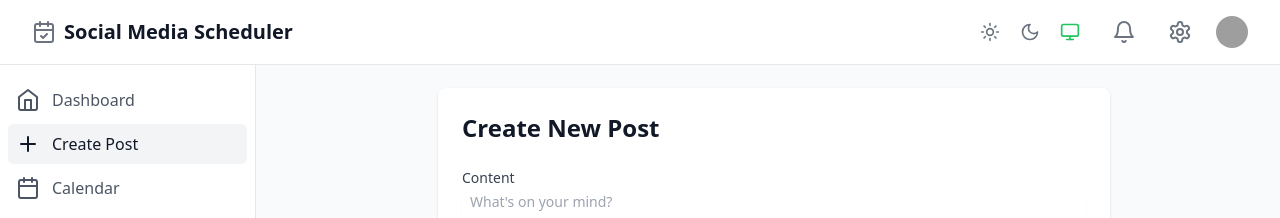
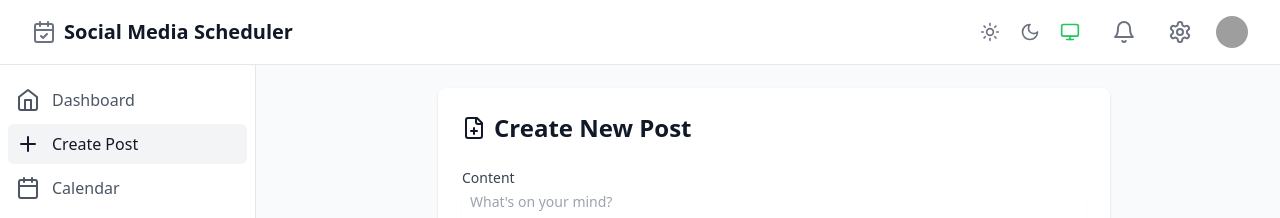
Before and after one commit to Ayyubiy90/social-media-scheduler, a React (Vite) app: page /create in a window 1280 px wide. Shown: the top 218 px of the page. Built offline with nearby package versions, Linux system fonts and the light colour scheme; grey boxes are pictures that could not be loaded.

Commit message:
Added plus icon before the Create New Post heading in CreatePost page

```diff
--- a/src/pages/CreatePost.tsx
+++ b/src/pages/CreatePost.tsx
@@ -1,15 +1,19 @@
-import React from 'react';
-import { useForm } from 'react-hook-form';
-import { zodResolver } from '@hookform/resolvers/zod';
-import { z } from 'zod';
-import { Platform } from '../types';
-import { PlatformSelector } from '../components/PlatformSelector';
-import { MediaUpload } from '../components/MediaUpload';
-import { DateTimePicker } from '../components/DateTimePicker';
+import React from "react";
+import { useForm } from "react-hook-form";
+import { zodResolver } from "@hookform/resolvers/zod";
+import { z } from "zod";
+import { Platform } from "../types";
+import { PlatformSelector } from "../components/PlatformSelector";
+import { MediaUpload } from "../components/MediaUpload";
+import { DateTimePicker } from "../components/DateTimePicker";
+import { FilePlus } from "lucide-react"; // Importing the Plus icon
 
 const postSchema = z.object({
-  content: z.string().min(1, 'Content is required').max(280, 'Content too long'),
-  platforms: z.array(z.string()).min(1, 'Select at least one platform'),
+  content: z
+    .string()
+    .min(1, "Content is required")
+    .max(280, "Content too long"),
+  platforms: z.array(z.string()).min(1, "Select at least one platform"),
   scheduledFor: z.string().optional(),
   mediaUrls: z.array(z.string()).optional(),
 });
@@ -33,18 +37,23 @@ export function CreatePost() {
 
   const onSubmit = (data: PostFormData) => {
     // Handle post submission for Facebook
-    if (data.platforms.includes('facebook')) {
-      console.log('Facebook post submitted:', data);
+    if (data.platforms.includes("facebook")) {
+      console.log("Facebook post submitted:", data);
     }
-    console.log('Form submitted:', data);
+    console.log("Form submitted:", data);
   };
 
-  const selectedPlatforms = watch('platforms');
+  const selectedPlatforms = watch("platforms");
 
   return (
     <div className="max-w-2xl mx-auto">
       <div className="bg-white dark:bg-gray-800 shadow rounded-lg p-6 mb-6">
-        <h1 className="text-2xl font-semibold text-gray-900 dark:text-white mb-6">Create New Post</h1>
+        <div className="flex items-center">
+          <FilePlus className="h-6 w-6 mr-2 mb-6" />
+          <h1 className="text-2xl font-semibold text-gray-900 dark:text-white mb-6">
+            Create New Post
+          </h1>
+        </div>
 
         <form onSubmit={handleSubmit(onSubmit)} className="space-y-6">
           <div>
@@ -53,13 +62,15 @@ export function CreatePost() {
             </label>
             <div className="mt-1">
               <textarea
-                {...register('content')}
+                {...register("content")}
                 rows={4}
                 className="shadow-sm block w-full sm:text-sm rounded-md border-gray-300 dark:border-gray-600 dark:bg-gray-700 dark:text-white focus:ring-blue-500 focus:border-blue-500 pl-2"
                 placeholder="What's on your mind?"
               />
               {errors.content && (
-                <p className="mt-1 text-sm text-red-600 dark:text-red-400">{errors.content.message}</p>
+                <p className="mt-1 text-sm text-red-600 dark:text-red-400">
+                  {errors.content.message}
+                </p>
               )}
             </div>
           </div>
@@ -71,10 +82,12 @@ export function CreatePost() {
             <div className="mt-1">
               <PlatformSelector
                 selected={selectedPlatforms as Platform[]}
-                onChange={(platforms) => setValue('platforms', platforms)}
+                onChange={(platforms) => setValue("platforms", platforms)}
               />
               {errors.platforms && (
-                <p className="mt-1 text-sm text-red-600 dark:text-red-400">{errors.platforms.message}</p>
+                <p className="mt-1 text-sm text-red-600 dark:text-red-400">
+                  {errors.platforms.message}
+                </p>
               )}
             </div>
           </div>
@@ -84,9 +97,7 @@ export function CreatePost() {
               Media
             </label>
             <div className="mt-1">
-              <MediaUpload
-                onUpload={(urls) => setValue('mediaUrls', urls)}
-              />
+              <MediaUpload onUpload={(urls) => setValue("mediaUrls", urls)} />
             </div>
           </div>
 
@@ -96,7 +107,7 @@ export function CreatePost() {
             </label>
             <div className="mt-1">
               <DateTimePicker
-                onChange={(date) => setValue('scheduledFor', date)}
+                onChange={(date) => setValue("scheduledFor", date)}
               />
             </div>
           </div>
@@ -104,14 +115,12 @@ export function CreatePost() {
           <div className="flex justify-end space-x-3">
             <button
               type="button"
-              className="px-4 py-2 border border-gray-300 dark:border-gray-600 shadow-sm text-sm font-medium rounded-md text-gray-700 dark:text-gray-200 bg-white dark:bg-gray-700 hover:bg-gray-50 dark:hover:bg-gray-600"
-            >
+              className="px-4 py-2 border border-gray-300 dark:border-gray-600 shadow-sm text-sm font-medium rounded-md text-gray-700 dark:text-gray-200 bg-white dark:bg-gray-700 hover:bg-gray-50 dark:hover:bg-gray-600">
               Save as Draft
             </button>
             <button
               type="submit"
-              className="px-4 py-2 border border-transparent text-sm font-medium rounded-md shadow-sm text-white bg-blue-600 hover:bg-blue-700 focus:outline-none focus:ring-2 focus:ring-offset-2 focus:ring-blue-500 dark:focus:ring-offset-gray-800"
-            >
+              className="px-4 py-2 border border-transparent text-sm font-medium rounded-md shadow-sm text-white bg-blue-600 hover:bg-blue-700 focus:outline-none focus:ring-2 focus:ring-offset-2 focus:ring-blue-500 dark:focus:ring-offset-gray-800">
               Schedule Post
             </button>
           </div>
```
